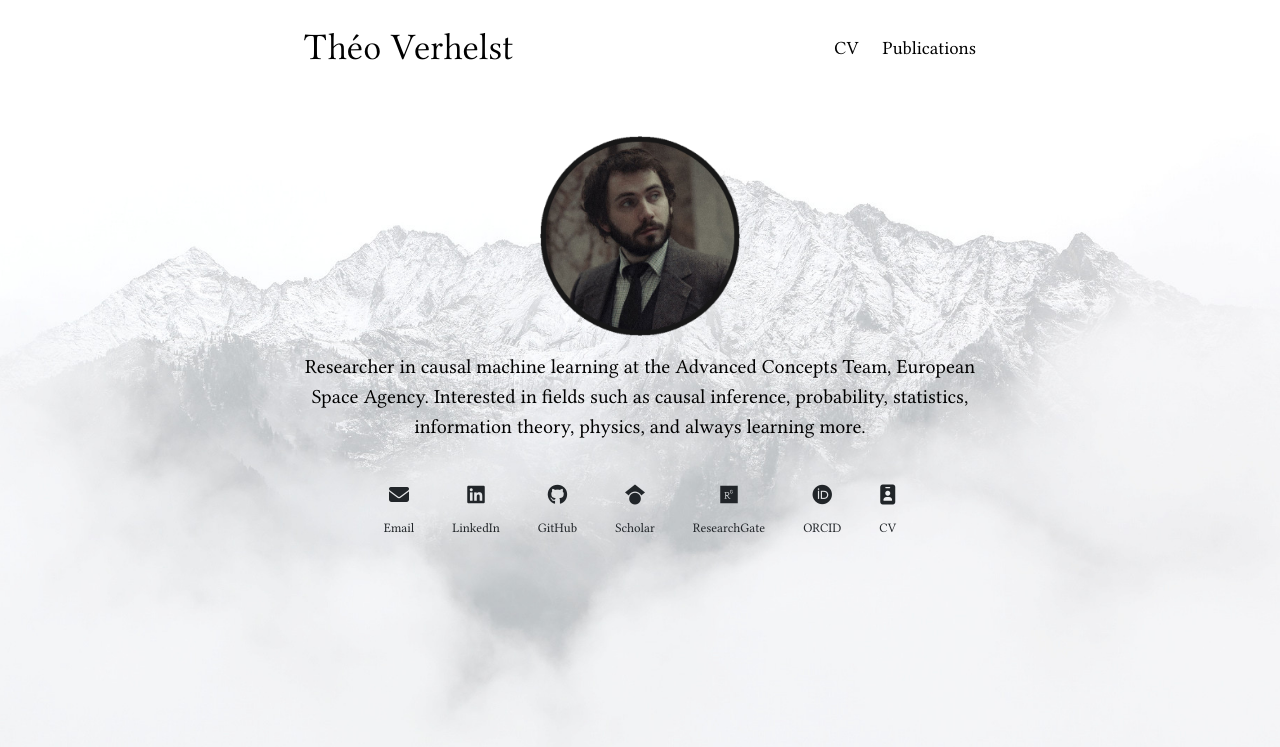
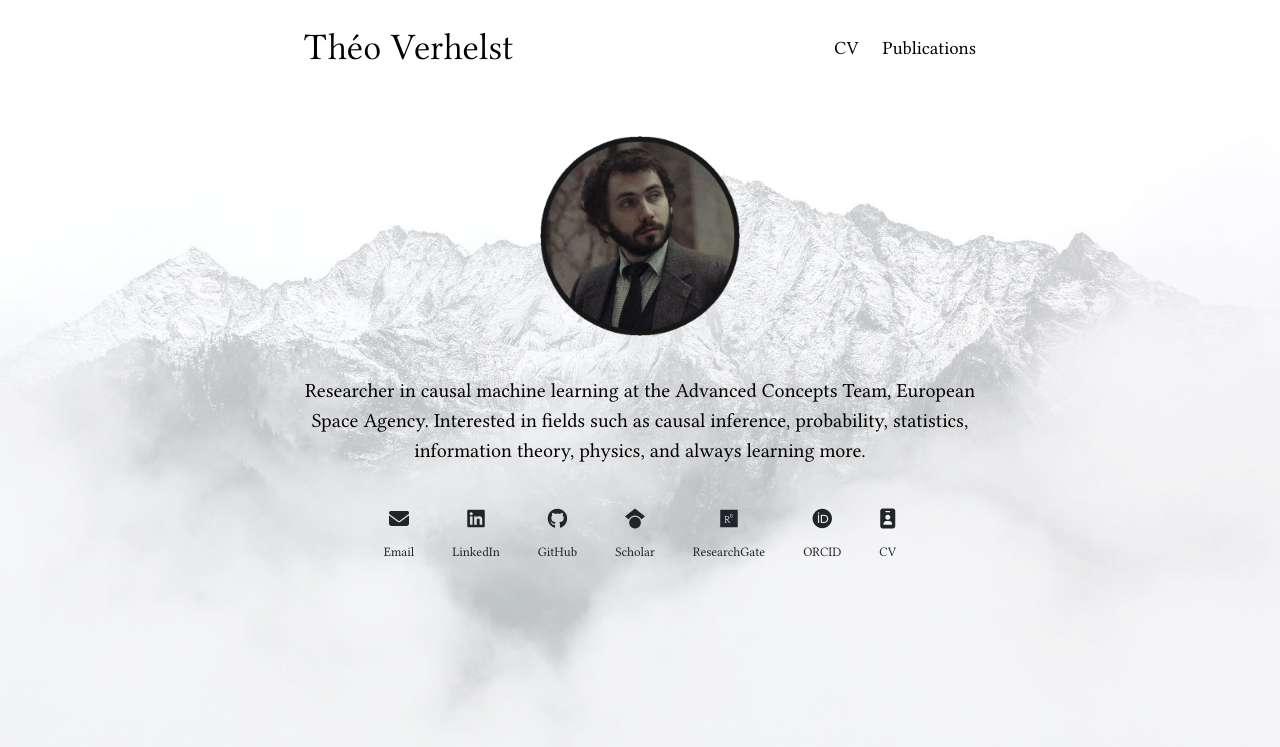
Before and after one commit to TheoVerhelst/theoverhelst.com, a Jekyll site: the page built from index.html, in a window 1280 px wide. Shown: the top 747 px of the page. Built offline with Jekyll 4.4.1, drawn with Linux system fonts in a browser that asks for light colours; nearby versions of some CDN libraries; some web fonts are replaced.

Commit message:
Slightly larger margin on the landing page text

```diff
--- a/_sass/main.scss
+++ b/_sass/main.scss
@@ -90,6 +90,10 @@ footer .social-text {
     text-size: 20;
 }
 
+.landing .lead {
+  margin-top: 40px;
+}
+
 .landing .btn-lg {
     padding: .75rem 1.25rem;
 }
```
